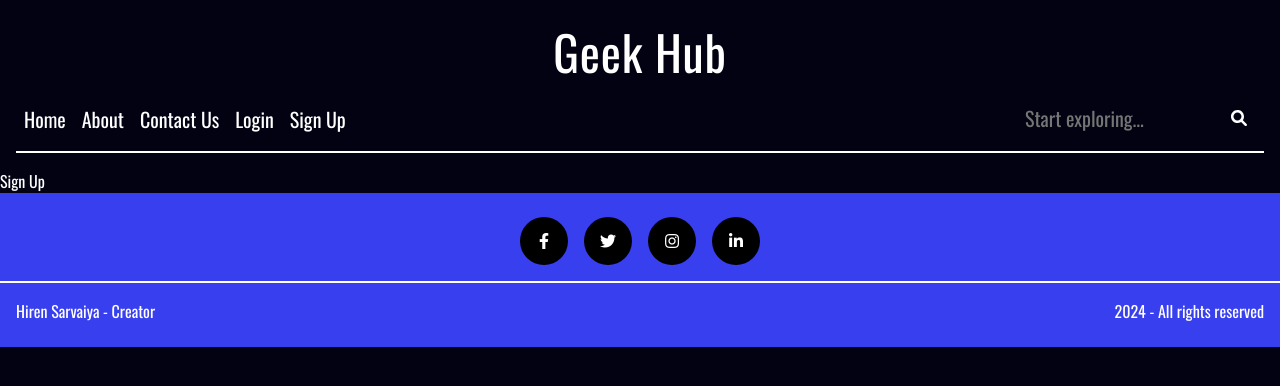
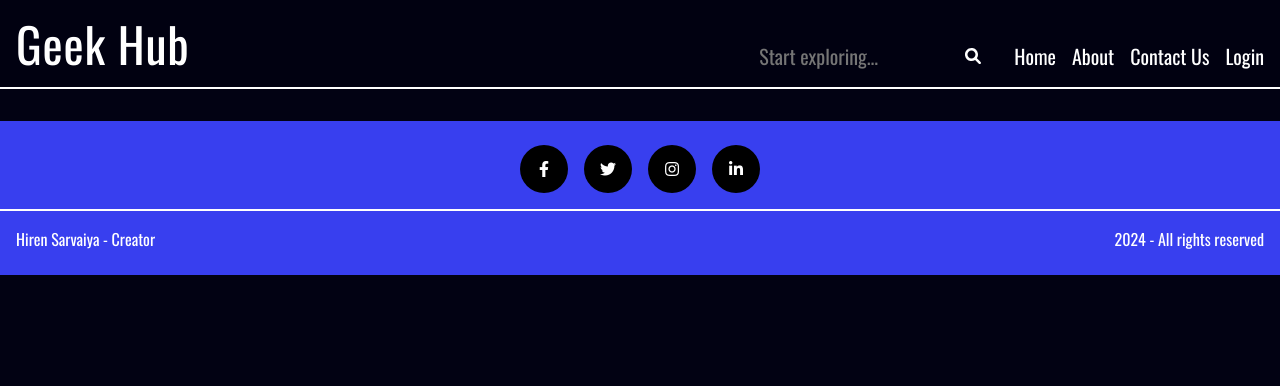
Before and after one commit to Hiren-Sarvaiya/Geek-Hub, a React (Vite) app: page /signup in a window 1280 px wide. Shown: the top 386 px of the page. Built offline with nearby package versions, Linux system fonts and the light colour scheme.

Commit message:
Almost designed the landing page.

```diff
--- a/package.json
+++ b/package.json
@@ -12,7 +12,8 @@
   "dependencies": {
     "react": "^18.3.1",
     "react-dom": "^18.3.1",
-    "react-router-dom": "^6.26.1"
+    "react-router-dom": "^6.26.1",
+    "react-sticky-navbar": "^1.1.2"
   },
   "devDependencies": {
     "@eslint/js": "^9.9.0",
--- a/src/assets/css/Footer.css
+++ b/src/assets/css/Footer.css
@@ -1,8 +1,8 @@
 footer {
   padding-left: 1rem;
   padding-right: 1rem;
-  padding-top: 0.5rem;
-  padding-bottom: 0.5rem;
+  padding-top: .5rem;
+  padding-bottom: .5rem;
   background-color: #383FEF;
 }
 
@@ -18,7 +18,7 @@ footer {
   height: 2rem;
   width: 2rem;
   background-color: black;
-  padding: 0.5rem;
+  padding: .5rem;
   border-radius: 999px;
   transition: all 100ms ease-in-out;
 }
--- a/src/assets/css/Header.css
+++ b/src/assets/css/Header.css
@@ -1,20 +1,29 @@
-header {
-  padding: 1rem;
+nav {
+  padding-left: 1rem;
+  padding-right: 1rem;
+  padding-top: .5rem;
+  padding-bottom: .5rem;
+  border-bottom: 2px solid white;
+  font-size: 1.25rem;
+  justify-content: space-between;
+  gap: 1.5rem;
+  align-items: end;
+  position: sticky;
+  top: 0;
+  background-color: #020212e6;
+  backdrop-filter: blur(.5rem);
+  z-index: 10;
+  user-select: none;
 }
 
 .logo {
   font-size: 3rem;
-  letter-spacing: 0.05rem;
-  text-align: center;
+  letter-spacing: .05rem;
 }
 
-nav {
-  padding: 0.5rem;
-  border-bottom: 2px solid white;
-}
-
-.container1 {
-  font-size: 1.25rem;
+.navContainer {
+  height: fit-content;
+  gap: 1.5rem;
 }
 
 .navLinksContainer {
@@ -27,8 +36,8 @@ nav {
 }
 
 .nav-links:hover {
+  margin-bottom: 2px;
   border-bottom: 2px solid white;
-  padding-bottom: 2px;
 }
 
 .nav-links:active {
@@ -37,13 +46,13 @@ nav {
 }
 
 .searchContainer {
-  padding: 0.5rem;
+  padding: .5rem;
   transition: all 100ms ease-in-out;
-  border-bottom: 2px solid transparent;
+  border-bottom: 0;
 }
 
 .searchContainer:focus-within {
-  border-color: white;
+  border-bottom: 2px solid white;
 }
 
 .searchContainer input {
--- a/src/assets/css/Home.css
+++ b/src/assets/css/Home.css
@@ -16,43 +16,45 @@ main > h1 {
 
 .blogCard {
   position: relative;
-  padding: 0.5rem;
+  padding: .5rem;
   border: 1px solid white;
-  border-radius: 0.75rem;
-  background-color: #020213;
+  border-radius: .75rem;
   box-shadow: 0 2px 2px #ffffff1a, 0 2px 16px #ffffff1a;
 }
 
 .blogCard > img {
   height: 50%;
   width: 100%;
-  border-radius: 0.25rem;
+  border-radius: .25rem;
   object-fit: cover;
   object-position: center center;
-  margin-bottom: 0.5rem;
+  margin-bottom: .5rem;
 }
 
 .blogCard .title {
-  min-height: 3rem;
+  height: 3rem;
   font-size: 1.125rem;
   text-align: justify;
-  margin-bottom: 0.5rem;
+  margin-bottom: .5rem;
 }
 
 .blogCard .desc {
-  font-size: 0.875rem;
+  font-size: .875rem;
   text-align: justify;
-  margin-bottom: 0.5rem;
+  margin-bottom: .5rem;
   color: #9ca3af;
   max-height: 30%;
   overflow: hidden;
   text-overflow: ellipsis;
+  display: -webkit-box;
+  -webkit-line-clamp: 5;
+  -webkit-box-orient: vertical;
 }
 
 .blogCard .cardFooter {
   position: absolute;
   bottom: 0;
   width: calc(100% - 1rem);
-  margin-bottom: 0.5rem;
-  font-size: 0.75rem;
+  margin-bottom: .5rem;
+  font-size: .75rem;
 }
--- /dev/null
+++ b/src/assets/css/SignUp.css
@@ -0,0 +1,3 @@
+.container1 {
+  padding: 1rem;
+}
--- a/src/common/Header.jsx
+++ b/src/common/Header.jsx
@@ -4,24 +4,21 @@ import "../assets/css/Header.css"
 
 const Header = () => {
   return (
-    <header>
+    <nav className="flex">
       <div className="logo">Geek Hub</div>
-      <nav>
-        <div className="container1 flex justify-between items-center">
+      <div className="navContainer flex justify-center items-center">
+        <div className="searchContainer flex">
+          <input type="text" id="search" placeholder="Start exploring..." />
+          <label className="cur-p" htmlFor="search"><img src="/src/assets/images/searchIcon.svg" /></label>
+        </div>
         <div className="navLinksContainer flex justify-center items-center">
           <NavLink className="nav-links cur-p" to="/">Home</NavLink>
           <NavLink className="nav-links cur-p" to="/about">About</NavLink>
           <NavLink className="nav-links cur-p" to="/contact">Contact Us</NavLink>
           <NavLink className="nav-links cur-p" to="/login">Login</NavLink>
-            <NavLink className="nav-links cur-p" to="/signup">Sign Up</NavLink>
-          </div>
-          <div className="searchContainer flex items-center">
-            <input type="text" id="search" placeholder="Start exploring..." />
-            <label className="cur-p" htmlFor="search"><img src="/src/assets/images/searchIcon.svg" /></label>
         </div>
       </div>
     </nav>
-    </header>
   )
 }
 
--- a/src/pages/SignUp.jsx
+++ b/src/pages/SignUp.jsx
@@ -1,9 +1,10 @@
 import React from "react"
+import "../assets/css/SignUp.css"
 
 const SignUp = () => {
   return (
-    <div>
-      Sign Up
+    <div className="container1">
+
     </div>
   )
 }
```
Also changed, not shown: 1 other file (tests, documents, lock files or other folders). Lines whose indentation alone changed are shown as unchanged.
